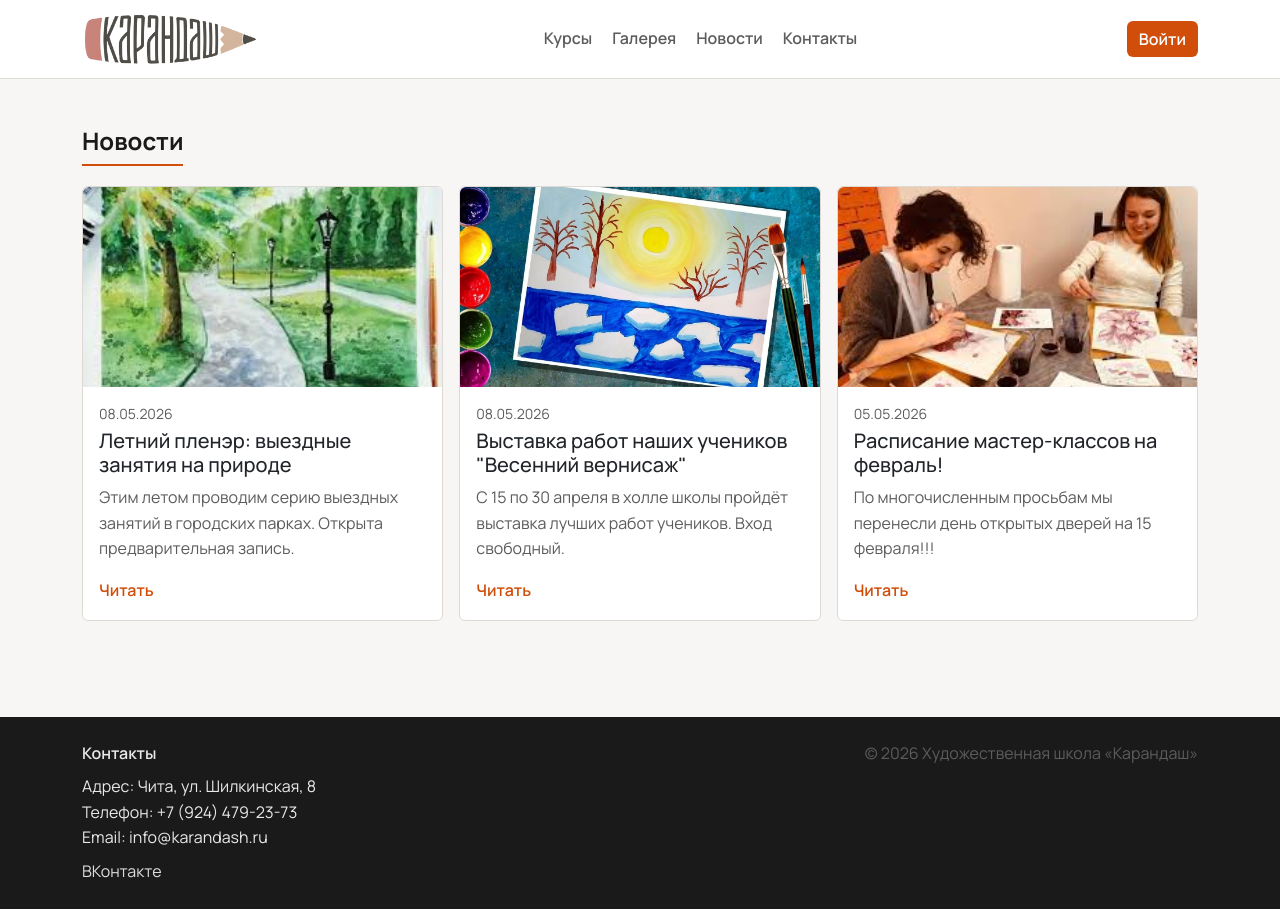
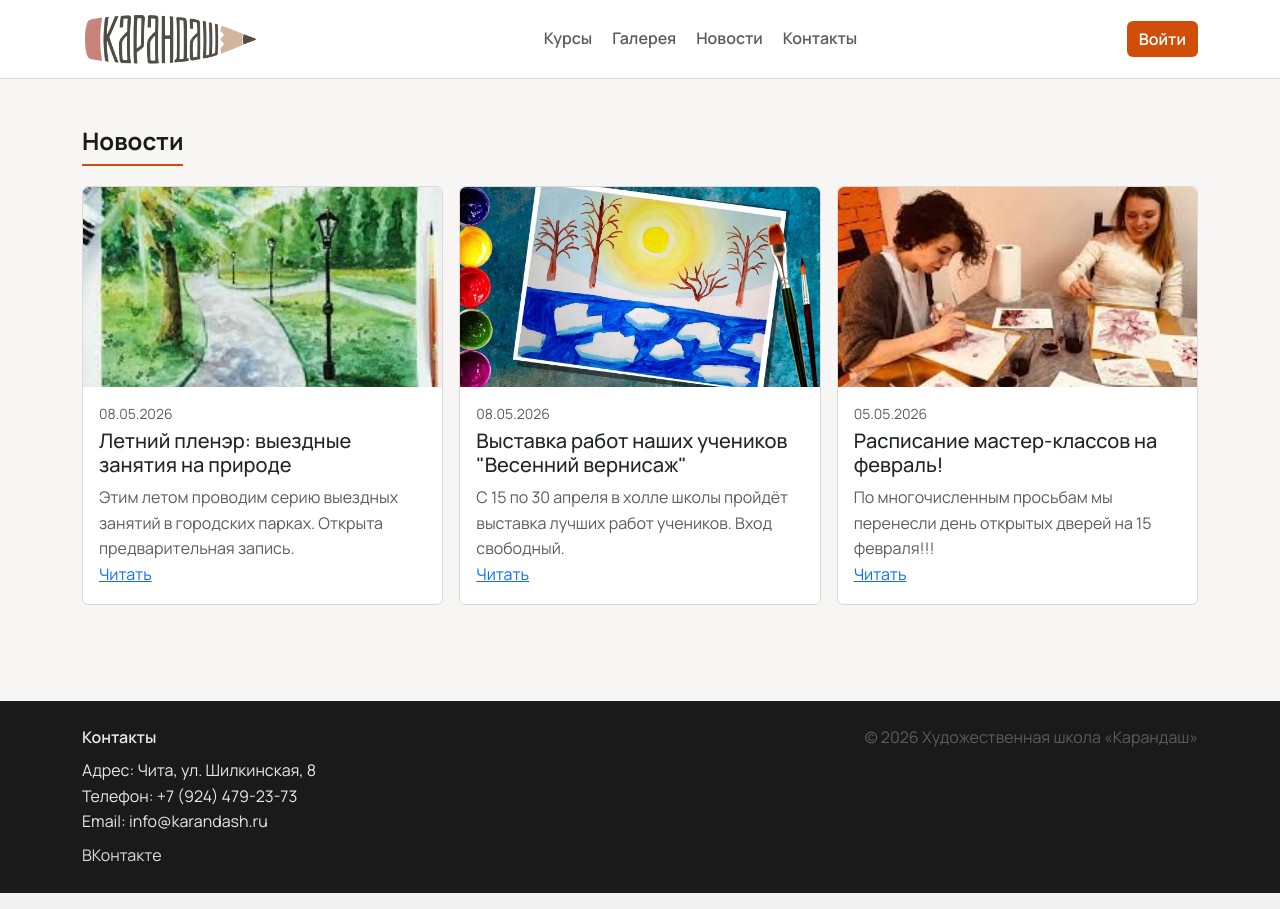
Before and after one commit to ki11laz/diplom, a Django app: page /news/ in a window 1280 px wide. Run offline with Django 4.2, Linux system fonts and the light colour scheme; data comes from the database, SQL or seed files in the repository.

Commit message:
Update news_list.html

```diff
--- a/templates/main/news_list.html
+++ b/templates/main/news_list.html
@@ -7,14 +7,18 @@
       <h2 class="section-title">Новости</h2>
       <div class="row g-3">
         {% for n in page_obj %}
-          <div class="col-md-4">
-            <div class="card card-interactive h-100">
-              {% if n.image %}<img src="{{ n.image.url }}" class="card-img-top" alt="">{% endif %}
+          <div class="col-md-4 d-flex">
+            <div class="card card-interactive card-catalog">
+              {% if n.image %}
+                <img src="{{ n.image.url }}" class="card-img-top" alt="">
+              {% else %}
+                <div class="card-img-top card-img-empty" aria-hidden="true"></div>
+              {% endif %}
               <div class="card-body">
                 <div class="text-muted small mb-1">{{ n.created_at|date:"d.m.Y" }}</div>
                 <h5 class="card-title">{{ n.title }}</h5>
-                <p class="text-muted mb-3">{{ n.short_text }}</p>
-                <a class="stretched-link" href="{% url 'news_detail' n.slug %}">Читать</a>
+                <p class="text-muted card-text-grow mb-0">{{ n.short_text }}</p>
+                <a class="card-link-action" href="{% url 'news_detail' n.slug %}">Читать</a>
               </div>
             </div>
           </div>
```
